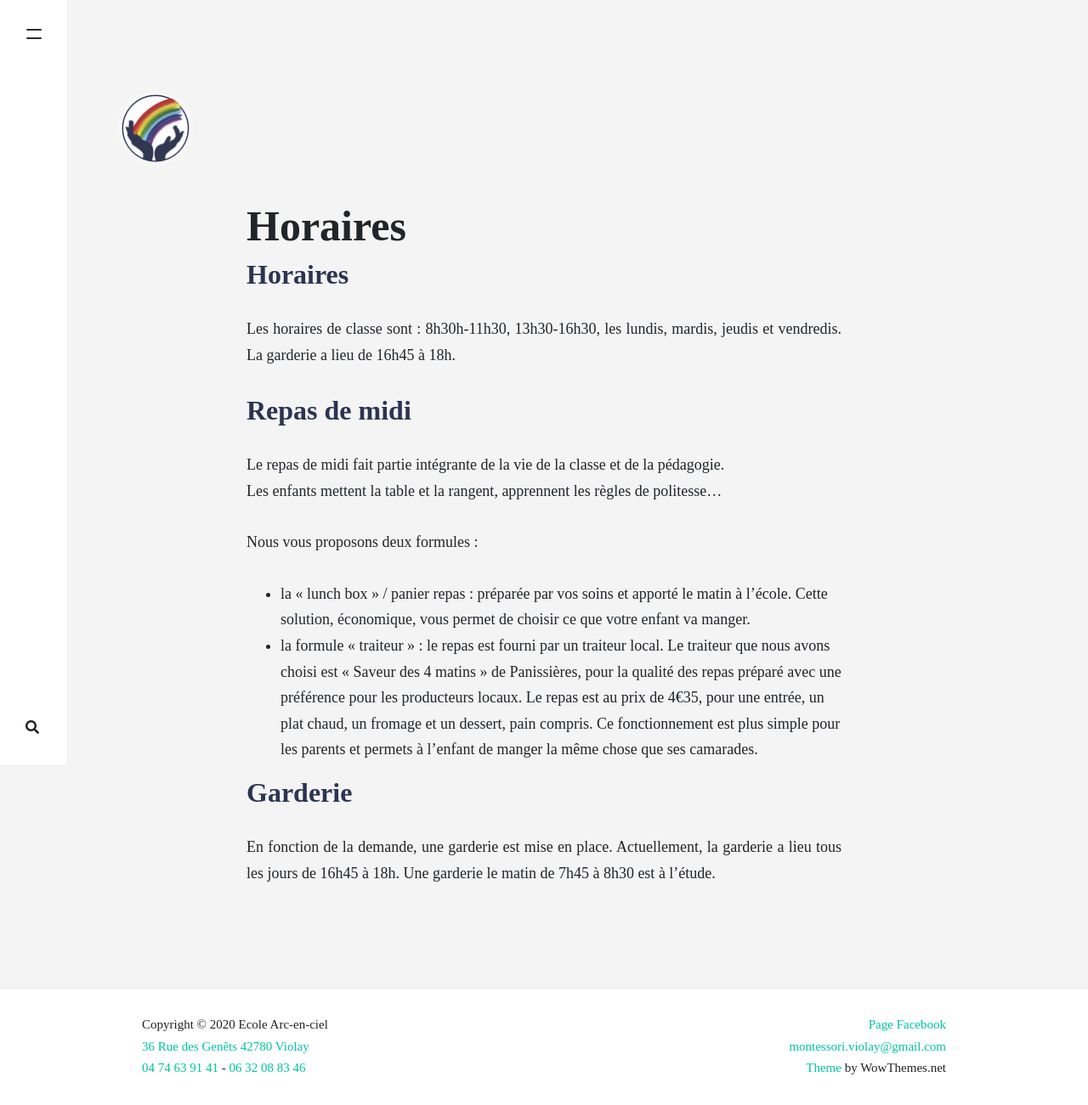
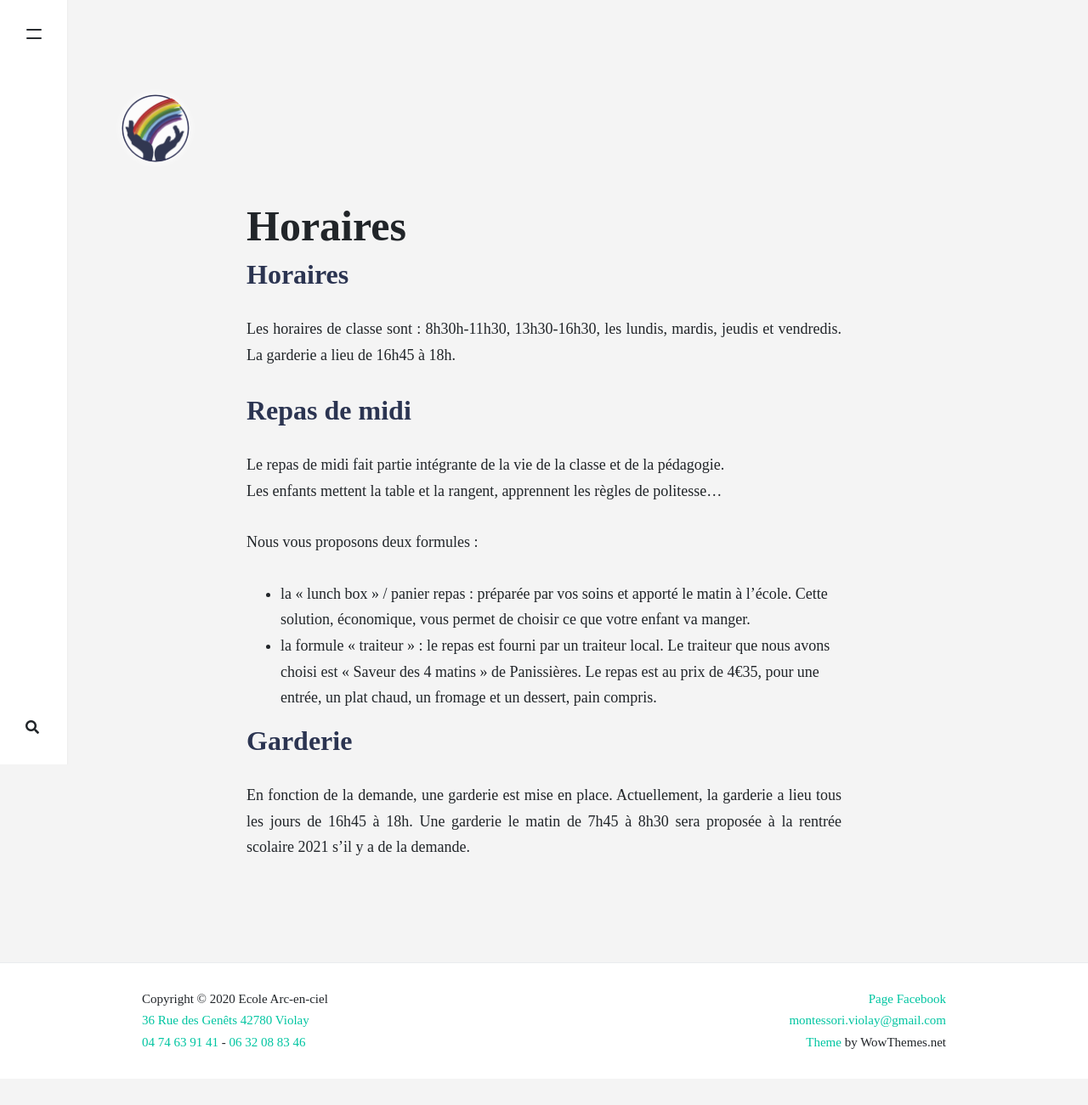
Before and after one commit to violay-rainbow-school/violay-rainbow-school.github.io, a Jekyll site: the page built from _pages/about/timetable.md, in a window 1280 px wide. Shown: the whole page at 85% size. Built offline with Jekyll 4.4.1, drawn with Linux system fonts in a browser that asks for light colours; nearby versions of some CDN libraries; some web fonts are replaced; comment, search, counter and statistics services are not loaded; after the commit the page ends 1270 px from its top, so only the background shows below that.

Commit message:
Update timetable.md

```diff
--- a/_pages/about/timetable.md
+++ b/_pages/about/timetable.md
@@ -19,8 +19,8 @@ Les enfants mettent la table et la rangent, apprennent les règles de politesse
 
 Nous vous proposons deux formules :
 - la « lunch box » / panier repas : préparée par vos soins et apporté le matin à l’école.  Cette solution, économique, vous permet de choisir ce que votre enfant va manger.
-- la formule « traiteur » : le repas est fourni par un traiteur local. Le traiteur que nous avons choisi est « Saveur des 4 matins » de Panissières, pour la qualité des repas préparé avec une préférence pour les producteurs locaux. Le repas est au prix de 4€35, pour une entrée, un plat chaud, un fromage et un dessert, pain compris. Ce fonctionnement est plus simple pour les parents et permets à l’enfant de manger la même chose que ses camarades.
+- la formule « traiteur » : le repas est fourni par un traiteur local. Le traiteur que nous avons choisi est « Saveur des 4 matins » de Panissières. Le repas est au prix de 4€35, pour une entrée, un plat chaud, un fromage et un dessert, pain compris.
 
 ## Garderie
 
-En fonction de la demande, une garderie est mise en place. Actuellement, la garderie a lieu tous les jours de 16h45 à 18h. Une garderie le matin de 7h45 à 8h30 est à l'étude.
+En fonction de la demande, une garderie est mise en place. Actuellement, la garderie a lieu tous les jours de 16h45 à 18h. Une garderie le matin de 7h45 à 8h30 sera proposée à la rentrée scolaire 2021 s'il y a de la demande.
```
